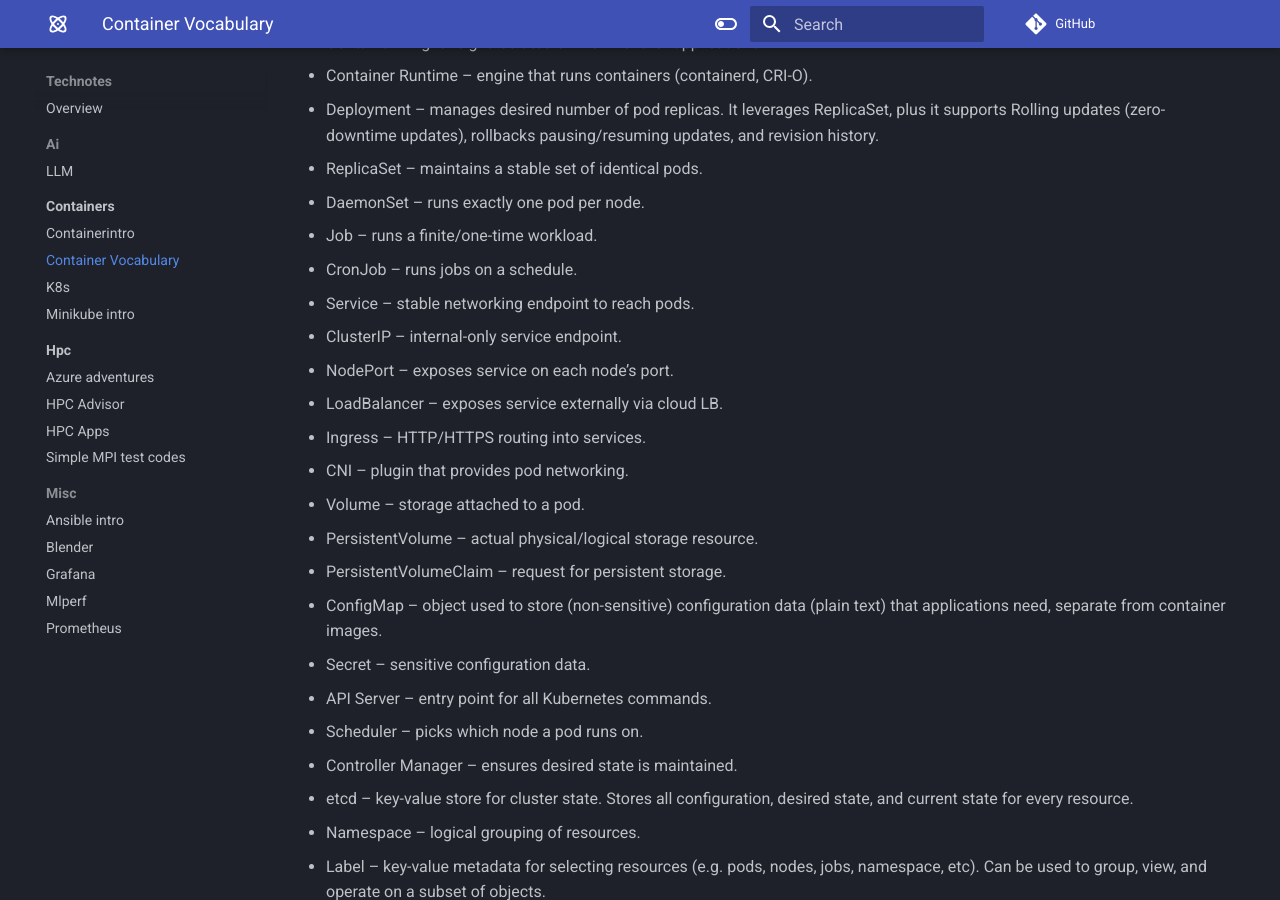
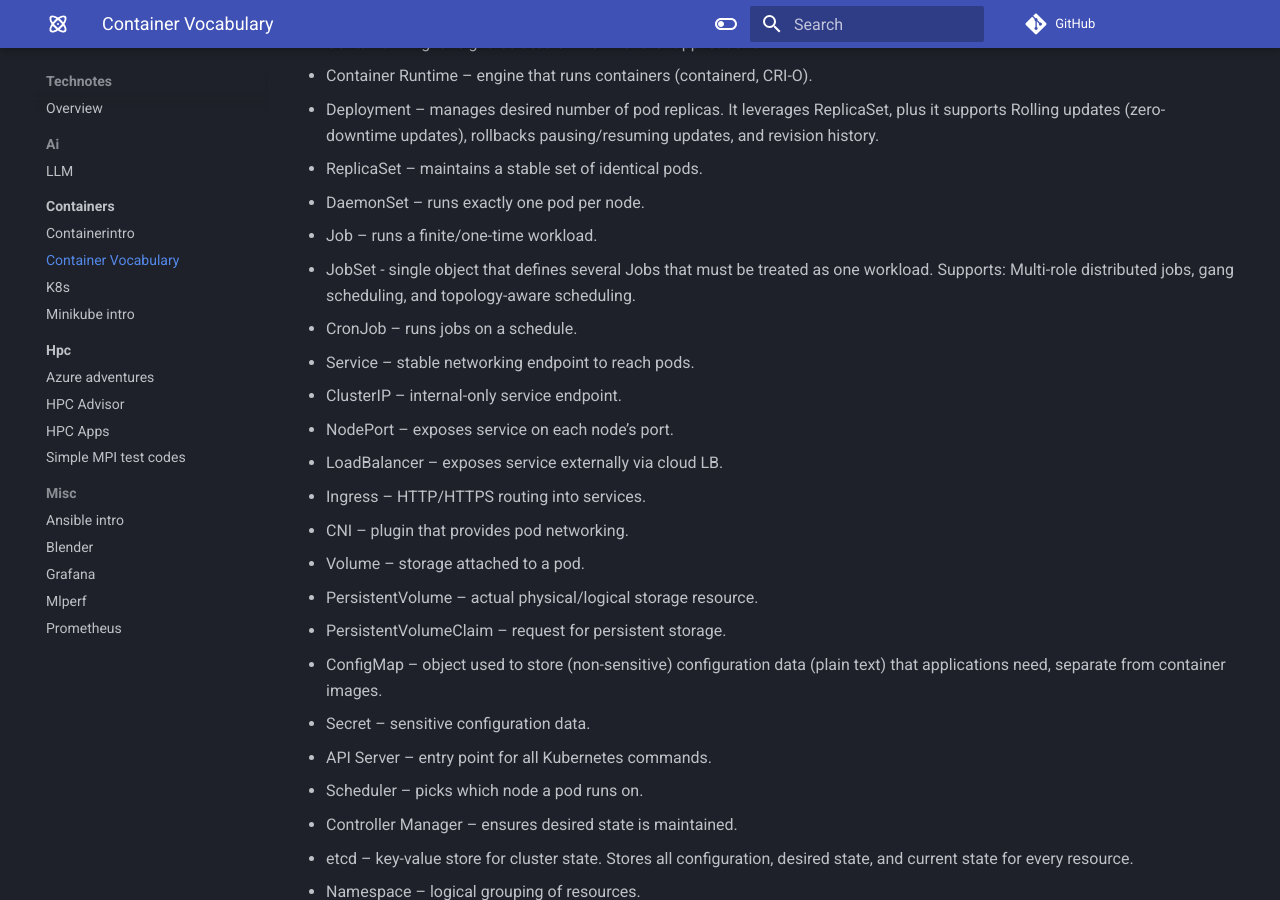
Before and after one commit to marconetto/technotes, an MkDocs documentation site: the page built from docs/containers/containervocabulary.md, in a window 1280 px wide and 900 px high, scrolled down 385 px. Built offline with MkDocs 1.6.1 and Material for MkDocs 9.7.7, drawn with Linux system fonts in a browser that asks for light colours; comment, search, counter and statistics services are not loaded.

Commit message:
update k8s content

```diff
--- a/docs/containers/containervocabulary.md
+++ b/docs/containers/containervocabulary.md
@@ -17,6 +17,7 @@ containers
 - ReplicaSet – maintains a stable set of identical pods.
 - DaemonSet – runs exactly one pod per node.
 - Job – runs a finite/one-time workload.
+- JobSet - single object that defines several Jobs that must be treated as one workload. Supports: Multi-role distributed jobs, gang scheduling, and topology-aware scheduling.
 - CronJob – runs jobs on a schedule.
 - Service – stable networking endpoint to reach pods.
 - ClusterIP – internal-only service endpoint.
```
